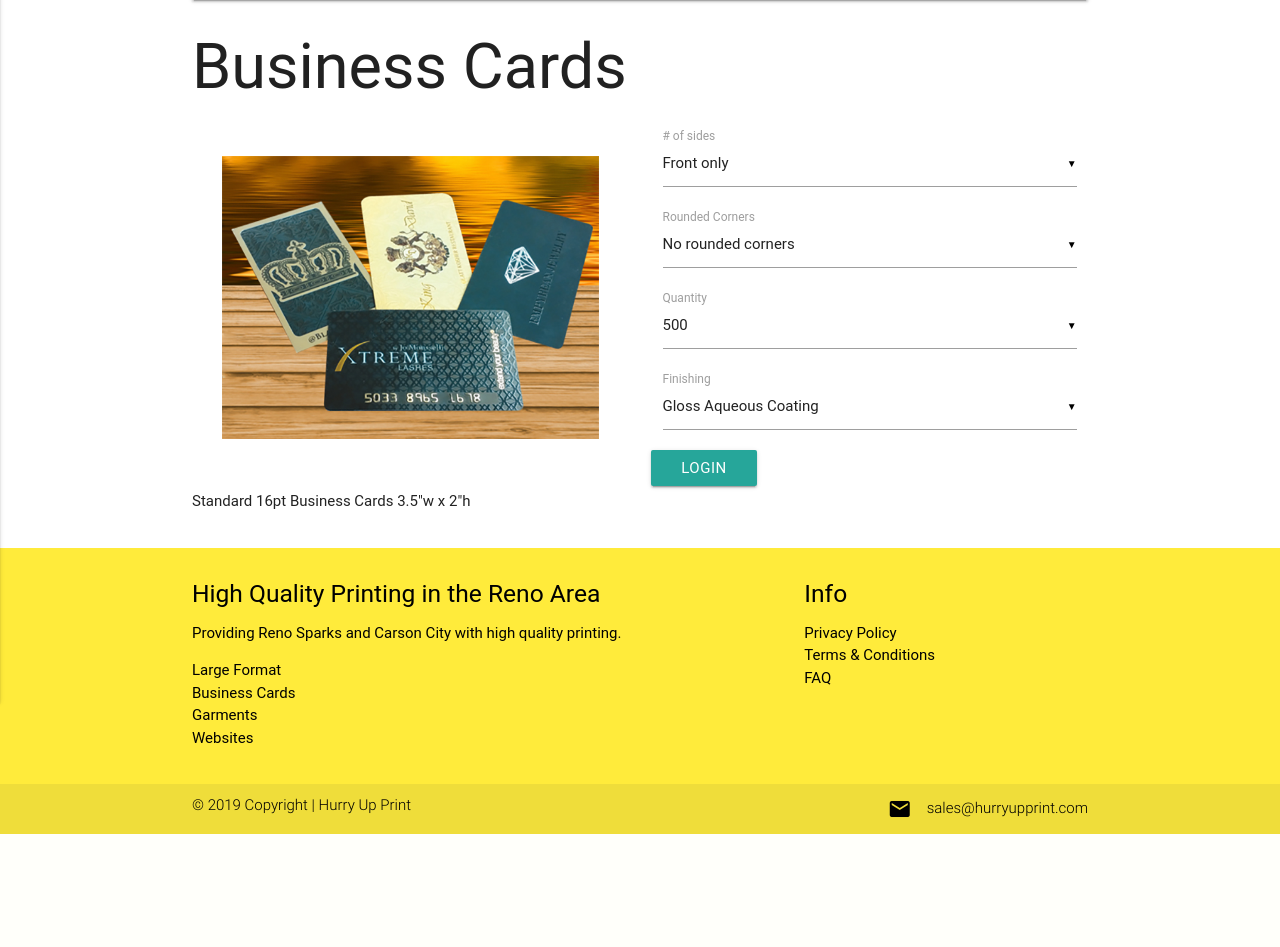
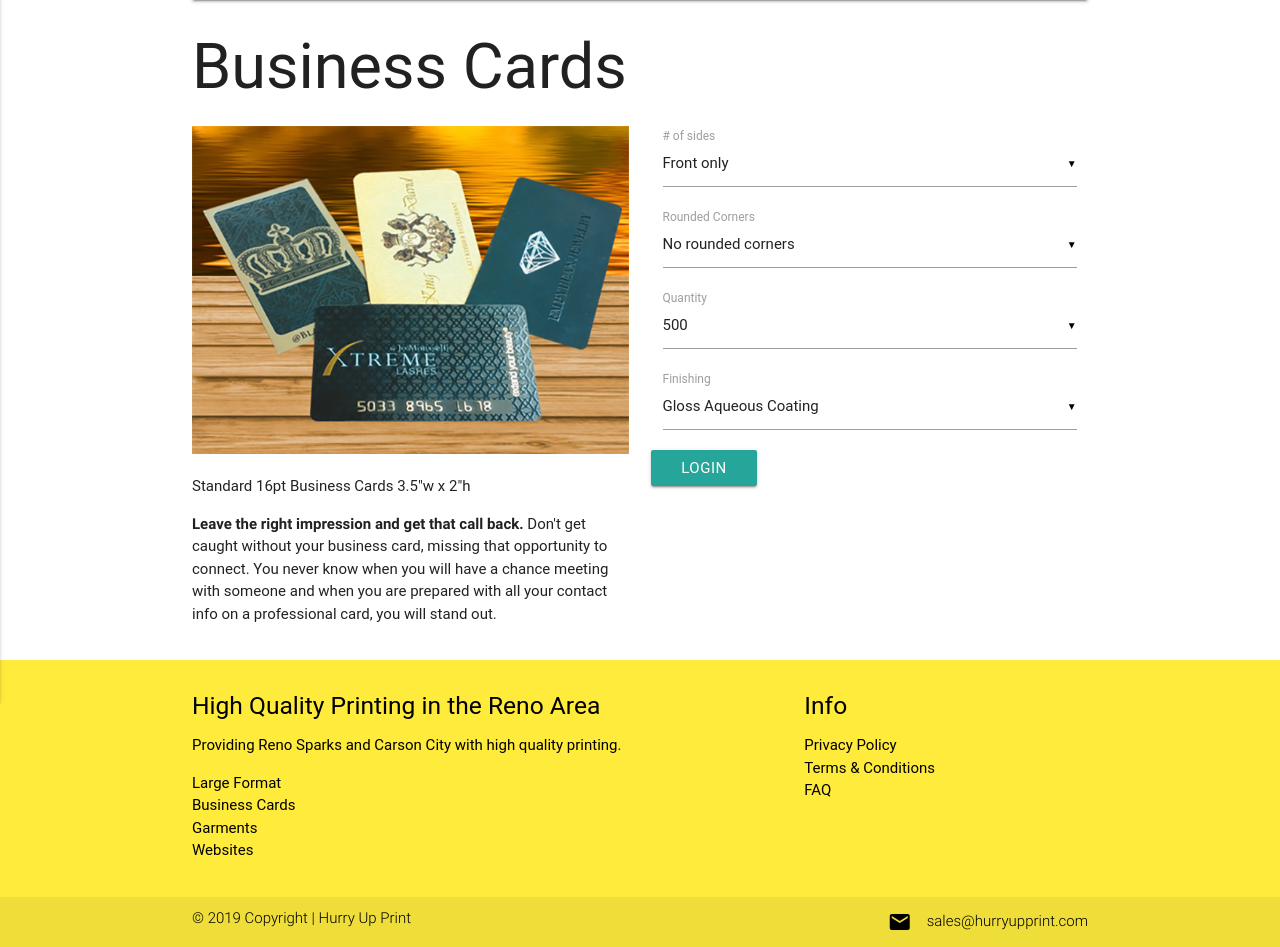
Before and after one commit to wcolts2000/hup-client, a PHP site: page /offset/business_cards.php in a window 1280 px wide. Shown: the part 158-1105 px from the top of the page. Before the commit the page ends 992 px from the top, so only its background shows below. Run offline with PHP 8.4, Linux system fonts and the light colour scheme; some libraries are stand-ins or nearby versions; some web fonts are replaced.

Commit message:
added copy text to garments and some formatting changes on bcards

```diff
--- a/garments/index.php
+++ b/garments/index.php
@@ -58,6 +58,10 @@
           <a class="btn waves-effect waves-light yellow black-text" href="tel:7757423138">CALL NOW</a>
         </div>
       </div>
+      <p>Need that customized shirt, apron, jacket or hats? No problem. At Hurry Up Print, we can handle silk screening,
+        embroidery, and
+        vinyl for your garments ro hats. Call our shop to talk to a representative about your next custom order.
+      </p>
     </div> <!-- END PRODUCTS -->
 
   </main>
--- a/offset/business_cards.php
+++ b/offset/business_cards.php
@@ -20,17 +20,22 @@
 
       <!-- LEFT SIDE -->
       <div class='col s12 m12 l6 product-left'>
-        <img src='../img/bcards.jpg' alt='business card' class='responsive-img p2'>
+        <img src='../img/bcards.jpg' alt='business card' class='responsive-img'>
         <p>Standard 16pt Business Cards 3.5"w x 2"h</p>
+        <p><b>Leave the right impression and get that call back.</b> Don't get caught without your
+          business card, missing that opportunity to connect. You never know when you will have a chance
+          meeting with someone and when you are prepared with all your contact info on a professional card,
+          you will stand out.
+        </p>
       </div>
 
       <!-- RIGHT SIDE -->
       <form action="bcard_order.inc.php" class="col s12 m12 l6 product-right mb2" id="bcard-form" method="POST">
-        <input type='text' hidden id='userId' name='userId' value="<?php
-                                                                    if (isset($_SESSION['id'])) {
-                                                                      echo $_SESSION['id'];
-                                                                    }
-                                                                    ?>">
+        <input readonly locked type='text' hidden id='userId' name='userId' value="<?php
+                                                                                    if (isset($_SESSION['id'])) {
+                                                                                      echo $_SESSION['id'];
+                                                                                    }
+                                                                                    ?>">
         <div class="input-field col s12">
           <select name="sides" id="sides">
             <option value="single">Front only</option>
```
